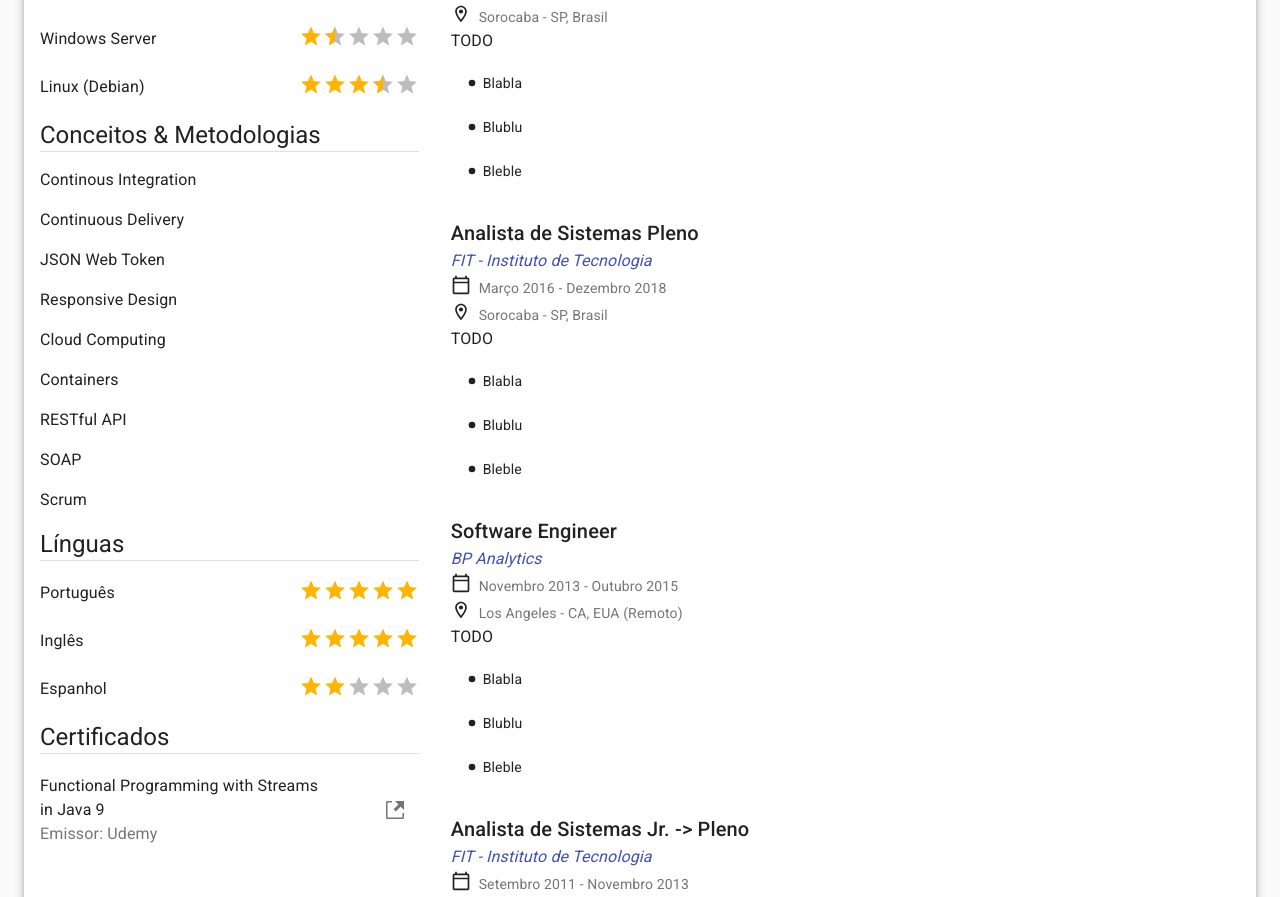
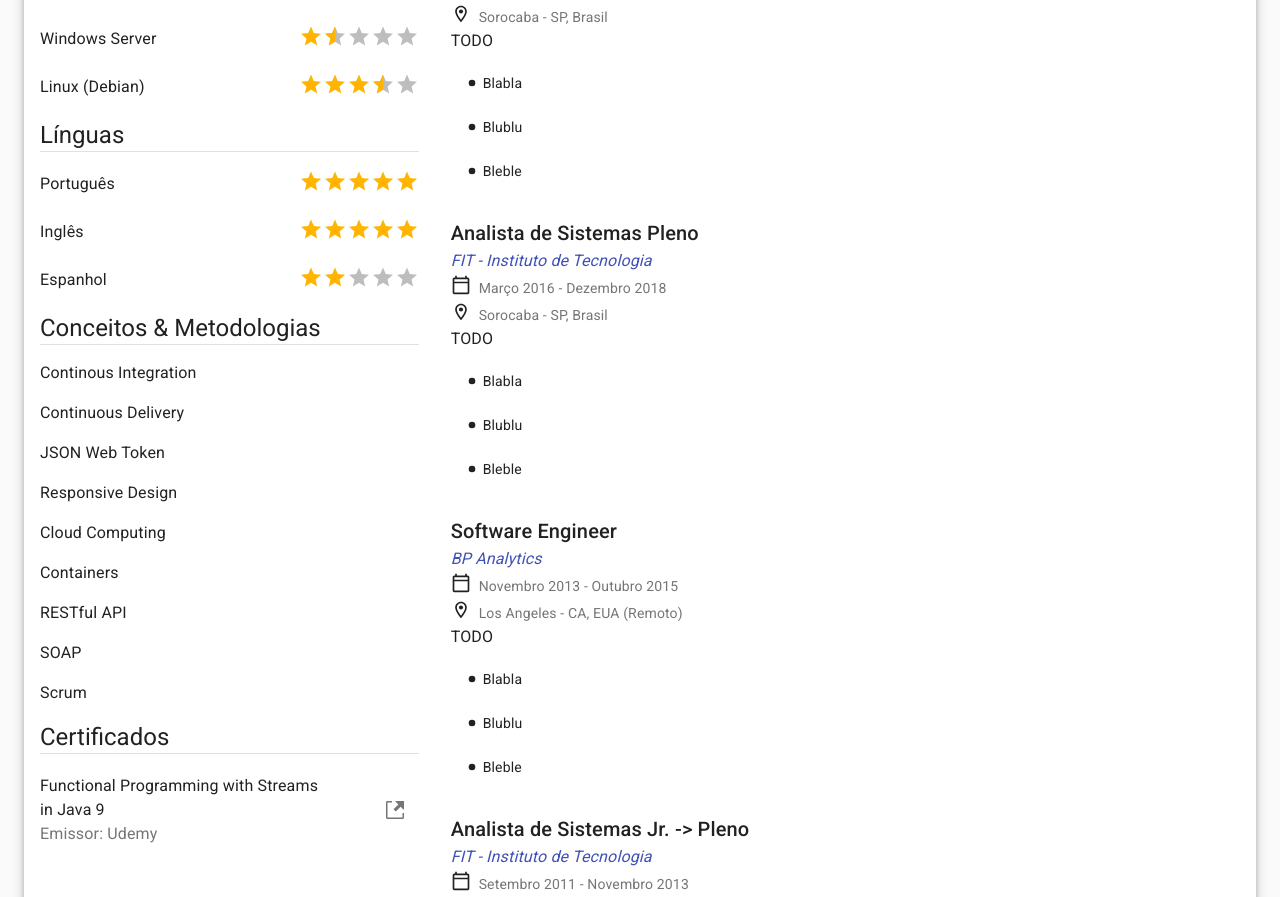
Before and after one commit to eduardopvm/react-cv, a React (Create React App) app: page / in a window 1280 px wide. Shown: the part 1302-2199 px from the top of the page. Built offline with nearby package versions, Linux system fonts and the light colour scheme.

Commit message:
moved language skills to static json and created LanguageSkillList component

```diff
--- /dev/null
+++ b/src/LanguageSkillList.js
@@ -0,0 +1,23 @@
+import Rating from '@material-ui/lab/Rating';
+import List from "@material-ui/core/List";
+import ListItem from "@material-ui/core/ListItem";
+import ListItemText from "@material-ui/core/ListItemText";
+import ListItemSecondaryAction from "@material-ui/core/ListItemSecondaryAction";
+import { useTranslation } from 'react-i18next';
+
+export default function RatedSkillList(props) {
+  const [t, i18n] = useTranslation();
+
+  const skillsList = props.skills.map((skill) => {
+    return (
+      <ListItem key={skill.name}>
+        <ListItemText>{t(skill.name)}</ListItemText>
+        <ListItemSecondaryAction>
+          <Rating name="read-only" value={skill.level} precision={0.5} readOnly className="skillStars" />
+        </ListItemSecondaryAction>
+      </ListItem>
+    );
+  });
+
+  return <List>{skillsList}</List>;
+}
--- a/src/Sidebar.js
+++ b/src/Sidebar.js
@@ -5,6 +5,7 @@ import Divider from "@material-ui/core/Divider";
 import { useTranslation } from 'react-i18next';
 
 import RatedSkillList from "./RatedSkillList";
+import LanguageSkillList from "./LanguageSkillList";
 import CertificateList from "./CertificateList";
 import GeneralSkillsList from "./GeneralSkillsList";
 import SocialList from "./SocialList";
@@ -45,18 +46,18 @@ export default function Sidebar(props) {
 
       <Box>
         <Box ml={2}>
+          <Typography variant="h5">{t('languageSkills')}</Typography>
+        </Box>
+        <Divider variant="middle" />
+        <LanguageSkillList skills={props.staticData.languague_skills} />
+      </Box>
+
+      <Box>
+        <Box ml={2}>
           <Typography variant="h5">{t('generalSkills')}</Typography>
         </Box>
         <Divider variant="middle" />
         <GeneralSkillsList skills={props.staticData.general_skills} />
-      </Box>
-
-      <Box>
-        <Box ml={2}>
-          <Typography variant="h5">{t('languageSkills')}</Typography>
-        </Box>
-        <Divider variant="middle" />
-        <RatedSkillList skills={props.translatedData.languague_skills} />
       </Box>
 
       <Box>
--- a/src/data/cv_data_en.json
+++ b/src/data/cv_data_en.json
@@ -1,10 +1,5 @@
 {
   "profile": "FUBAR",
-  "languague_skills": [
-    { "name": "Portuguese", "level": 5},
-    { "name": "English", "level": 5},
-    { "name": "Spanish", "level": 2}
-  ],
   "history": [
     {
       "role": "Analista de Sistemas",
--- a/src/data/cv_data_pt.json
+++ b/src/data/cv_data_pt.json
@@ -1,10 +1,5 @@
 {
   "profile": "Fusce pulvinar at velit id vulputate. Integer libero est, rutrum eget eros sit amet, blandit porttitor eros. Ut nibh ex, ultricies at pretium a, venenatis scelerisque libero. Nullam consectetur metus in diam faucibus tempor. Integer venenatis faucibus odio ac scelerisque. Phasellus mauris lacus, eleifend id posuere vitae, ultrices ut diam. Mauris condimentum lorem ipsum, a volutpat orci bibendum non. Pellentesque consequat scelerisque nisi non lacinia. Sed finibus pharetra lobortis.",
-  "languague_skills": [
-    { "name": "Português", "level": 5},
-    { "name": "Inglês", "level": 5},
-    { "name": "Espanhol", "level": 2}
-  ],
   "history": [
     {
       "role": "Analista de Sistemas",
--- a/src/data/cv_data_static.json
+++ b/src/data/cv_data_static.json
@@ -23,6 +23,11 @@
     { "name": "Windows Server", "level": 1.5},
     { "name": "Linux (Debian)", "level": 3.5}
   ],
+  "languague_skills": [
+    { "name": "pt", "level": 5},
+    { "name": "en", "level": 5},
+    { "name": "es", "level": 2}
+  ],
   "general_skills": [
     "Continous Integration",
     "Continuous Delivery",
--- a/src/i18n.js
+++ b/src/i18n.js
@@ -13,7 +13,10 @@ const translations = {
       "languageSkills": "Languages",
       "certificates": "Certificates",
       "workHistory": "Work History",
-      "printCV": "Print CV"
+      "printCV": "Print CV",
+      "en": "English",
+      "pt": "Portuguese",
+      "es": "Spanish"
     }
   },
   pt: {
@@ -27,7 +30,10 @@ const translations = {
       "languageSkills": "Línguas",
       "certificates": "Certificados",
       "workHistory": "Experiência Profissional",
-      "printCV": "Imprimir CV"
+      "printCV": "Imprimir CV",
+      "en": "Inglês",
+      "pt": "Português",
+      "es": "Espanhol"
     }
   }
 }
```
